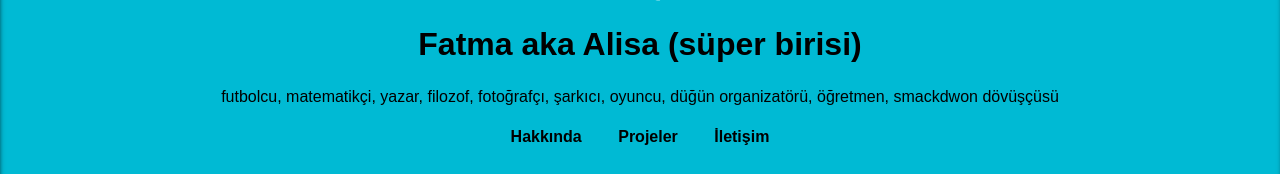
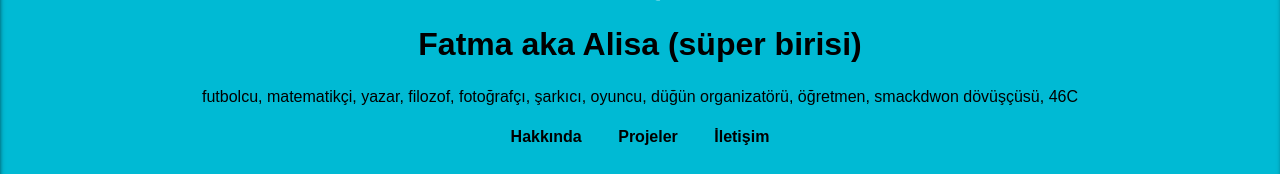
Before and after one commit to qweasd558/mobil, a plain HTML site: page index.html in a window 1280 px wide. Shown: the part 133-307 px from the top of the page. Drawn offline with Linux system fonts and the light colour scheme.

Commit message:
Update index.html

```diff
--- a/index.html
+++ b/index.html
@@ -12,7 +12,7 @@
   <header>
     <img src="img/profil.png" alt="Profil Resmi" class="profil-resmi">
     <h1>Fatma aka Alisa (süper birisi)</h1>
-    <p class="hk">futbolcu, matematikçi, yazar, filozof, fotoğrafçı, şarkıcı, oyuncu, düğün organizatörü, öğretmen, smackdwon dövüşçüsü</p>
+    <p class="hk">futbolcu, matematikçi, yazar, filozof, fotoğrafçı, şarkıcı, oyuncu, düğün organizatörü, öğretmen, smackdwon dövüşçüsü, 46C</p>
     <nav>
       <ul>
         <li><a href="#about"><strong>Hakkında</strong></a></li>
```
